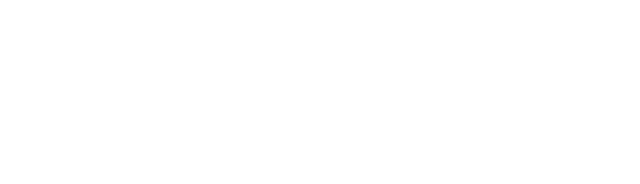
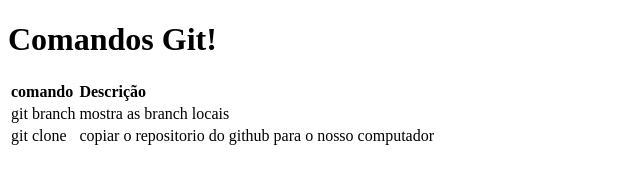
Before and after one commit to KelvinPD/comandos-git, a plain HTML site: page index.html in a window 1280 px wide. Shown: the whole page, without its empty margins (0-640 px from the left). Drawn offline with Linux system fonts and the light colour scheme.

Commit message:
feat: adicionado pagina index

```diff
--- a/index.html
+++ b/index.html
@@ -6,6 +6,22 @@
     <title>Pagina para Comondos Git</title>
 </head>
 <body>
+    <h1>Comandos Git!</h1>
 
+    <table>
+        <thead>
+            <tr>
+                <td><b>comando</b></td>
+                <td><b>Descrição</b></td>
+            </tr>
+            <tr><td>git branch</td>
+                <td>mostra as branch locais</td>
+            </tr>
+        </thead>
+        <tr><td>git clone</td>
+                <td>copiar o repositorio do github para o nosso computador</td>
+            </td>
+        </tr>
+    </table>
 </body>
 </html>
```
